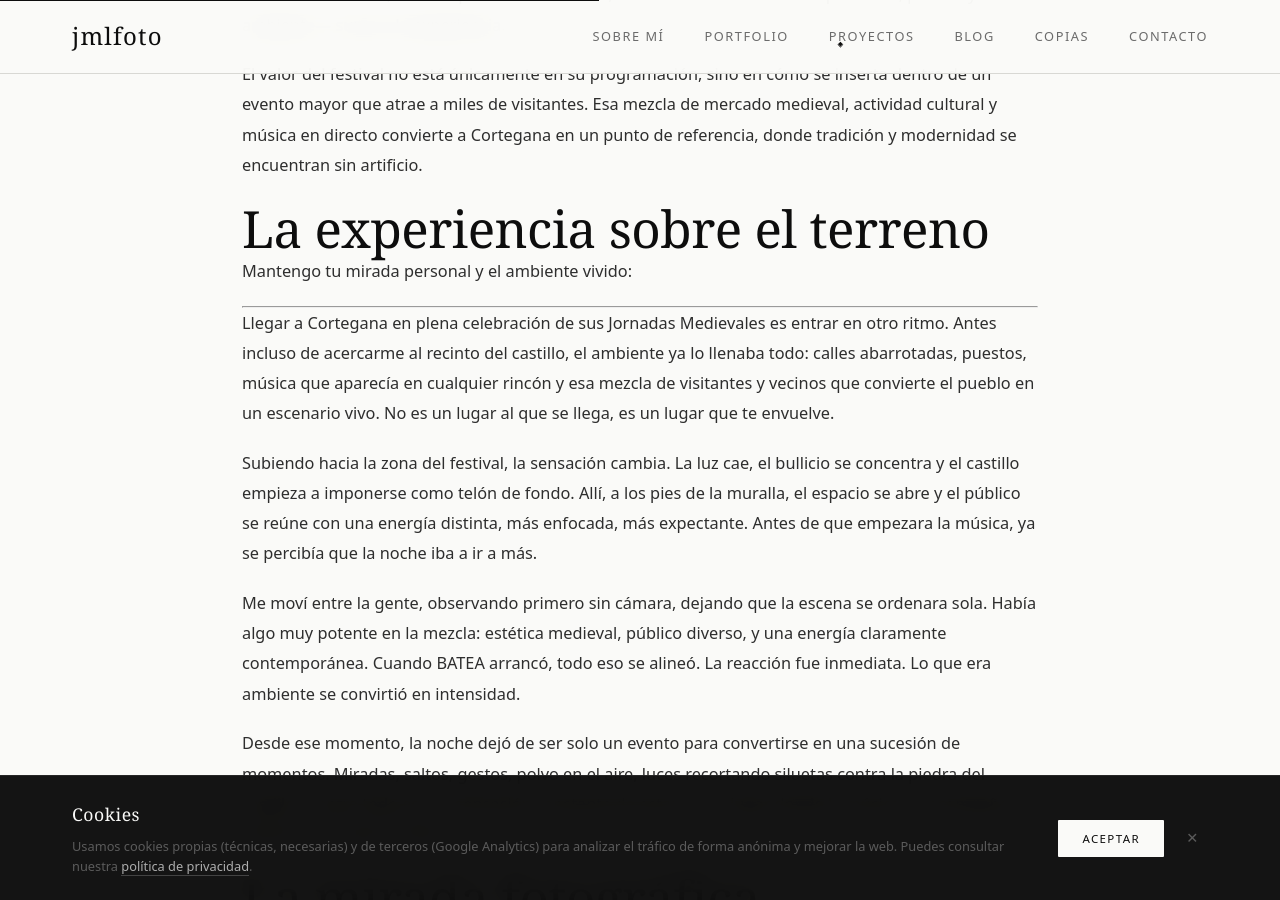
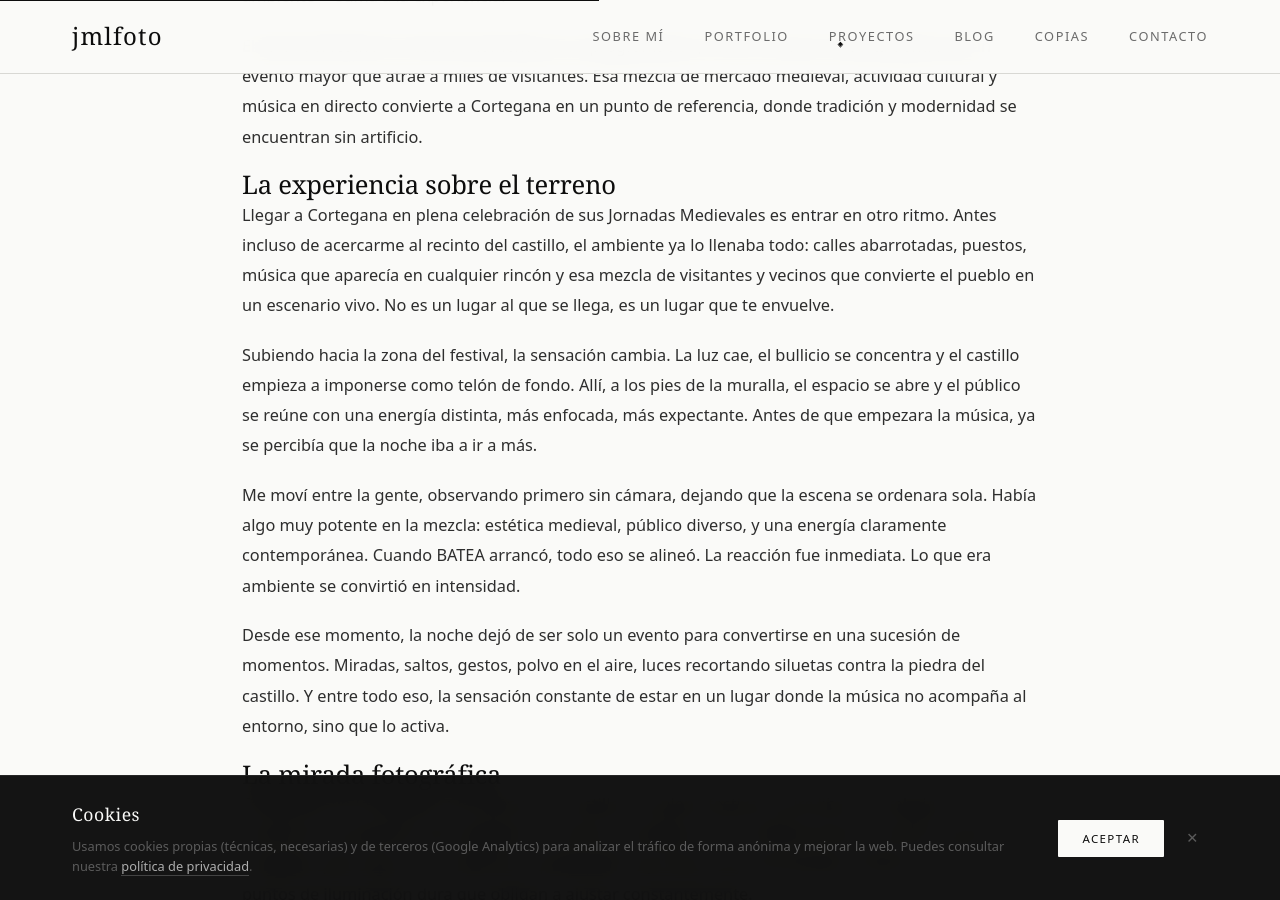
Before and after one commit to jmlfoto-gw/jmlfoto.es, a Jekyll site: the page built from _posts/2025-08-17-Festival-Cortegana.md, in a window 1280 px wide and 900 px high, scrolled down 1639 px. Built offline with Jekyll 4.4.1, drawn with Linux system fonts in a browser that asks for light colours.

Commit message:
Update 2025-08-17-Festival-Cortegana.md

```diff
--- a/_posts/2025-08-17-Festival-Cortegana.md
+++ b/_posts/2025-08-17-Festival-Cortegana.md
@@ -9,7 +9,7 @@ image: /assets/img/blog-cortegana.webp
 
 Hay noches en las que la música no solo suena, sino que transforma un lugar entero. En Cortegana, durante el Festival Internacional Sierra Celta, la historia medieval y la energía del folk contemporáneo se encuentran para crear algo difícil de explicar y fácil de sentir. Bajo la silueta del castillo y entre miles de personas, lo que ocurre no es solo un concierto: es una experiencia que merece ser contada.
 
-## El lugar y su contexto
+### El lugar y su contexto
 
 Cortegana, en plena Sierra de Huelva, es uno de esos lugares donde el paisaje y la historia conviven de forma natural. Dominada por su castillo medieval, la villa conserva un carácter que durante las Jornadas Medievales se intensifica hasta transformar por completo sus calles. Durante unos días, el pueblo deja de ser solo un destino para convertirse en una experiencia inmersiva, donde el pasado se recrea y se vive.
 
@@ -17,11 +17,7 @@ En ese contexto, el Festival Internacional Sierra Celta ocupa un lugar central e
 
 El valor del festival no está únicamente en su programación, sino en cómo se inserta dentro de un evento mayor que atrae a miles de visitantes. Esa mezcla de mercado medieval, actividad cultural y música en directo convierte a Cortegana en un punto de referencia, donde tradición y modernidad se encuentran sin artificio.
 
-## La experiencia sobre el terreno
-
-Mantengo tu mirada personal y el ambiente vivido:
-
-***
+### La experiencia sobre el terreno
 
 Llegar a Cortegana en plena celebración de sus Jornadas Medievales es entrar en otro ritmo. Antes incluso de acercarme al recinto del castillo, el ambiente ya lo llenaba todo: calles abarrotadas, puestos, música que aparecía en cualquier rincón y esa mezcla de visitantes y vecinos que convierte el pueblo en un escenario vivo. No es un lugar al que se llega, es un lugar que te envuelve.
 
@@ -31,7 +27,7 @@ Me moví entre la gente, observando primero sin cámara, dejando que la escena s
 
 Desde ese momento, la noche dejó de ser solo un evento para convertirse en una sucesión de momentos. Miradas, saltos, gestos, polvo en el aire, luces recortando siluetas contra la piedra del castillo. Y entre todo eso, la sensación constante de estar en un lugar donde la música no acompaña al entorno, sino que lo activa.
 
-## La mirada fotográfica
+### La mirada fotográfica
 
 Fotografiar en Cortegana, a los pies de un castillo y en pleno festival al aire libre, es trabajar con un escenario tan potente como exigente. La noche cae rápido y la luz artificial toma el control casi por completo, pero aquí no es uniforme ni predecible: hay zonas muy contrastadas, fondos oscuros y puntos de iluminación dura que obligan a ajustar constantemente.
 
@@ -43,7 +39,7 @@ Con BATEA, el movimiento era constante, casi eléctrico. Eso exigía anticipaci
 
 Al final, en una noche así, la técnica es solo el punto de partida. La clave está en adaptarse, en leer el ritmo de lo que ocurre y en entender que estás fotografiando algo que no se repetirá de la misma forma. Y eso exige estar presente, más que perfecto.
 
-## Detalles que merece la pena conocer
+### Detalles que merece la pena conocer
 
 El Castillo de Cortegana, que domina toda la escena del festival, es una fortaleza del siglo XIII vinculada a la defensa de la Banda Gallega frente a Portugal. Su presencia no es solo estética: aporta un contexto histórico real que da sentido a las Jornadas Medievales y refuerza la autenticidad del entorno.
 
@@ -55,6 +51,6 @@ Un detalle interesante es cómo cambia el ambiente según avanza la noche: lo qu
 
 Como observación personal, este es un lugar donde el contexto pesa tanto como la música. Fotografiar aquí no es solo capturar un directo, sino entender que cada imagen forma parte de una escena mayor donde historia, paisaje y público construyen algo único.
 
-## Cierre
+### Cierre
 
 Cuando la música se apaga y el castillo vuelve a quedar en silencio, Cortegana sigue vibrando en la memoria. Porque hay noches que no terminan al marcharte, se quedan contigo, como una mezcla de sonido, piedra y emoción difícil de olvidar.
```
